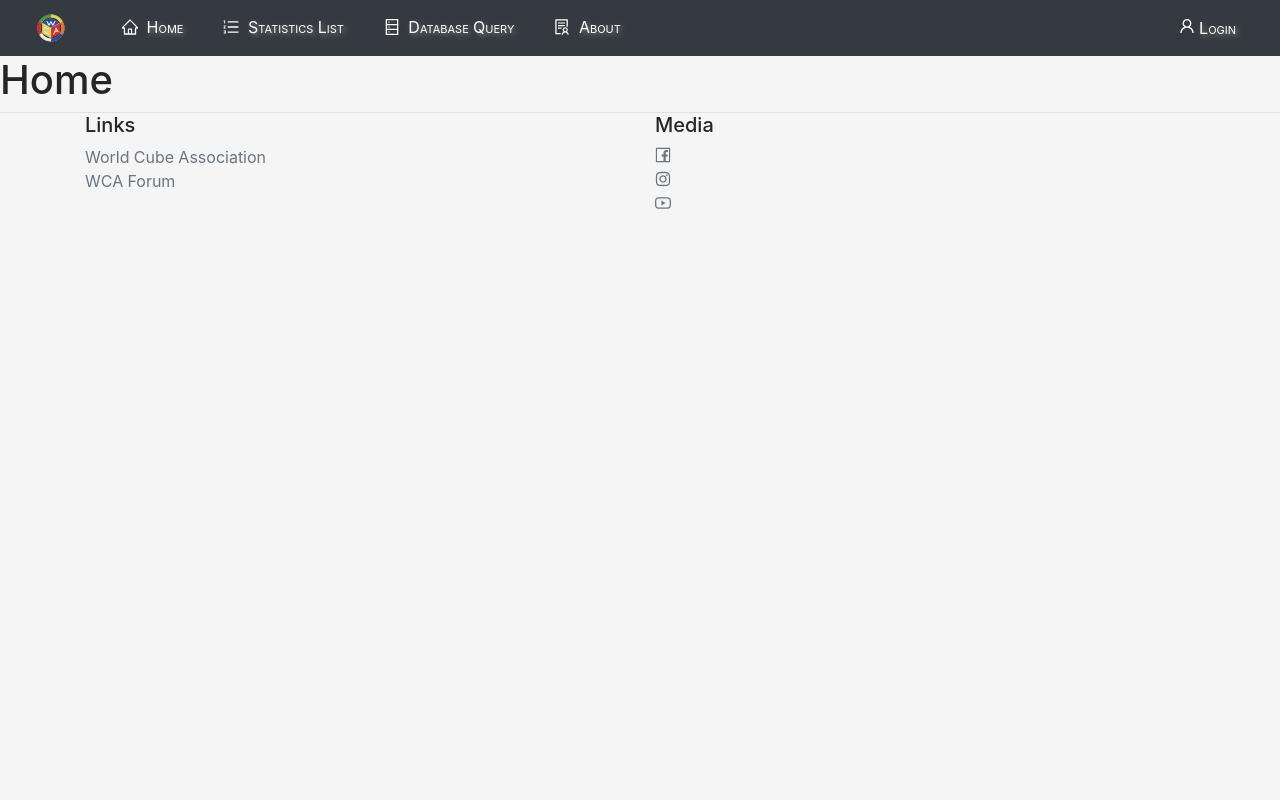
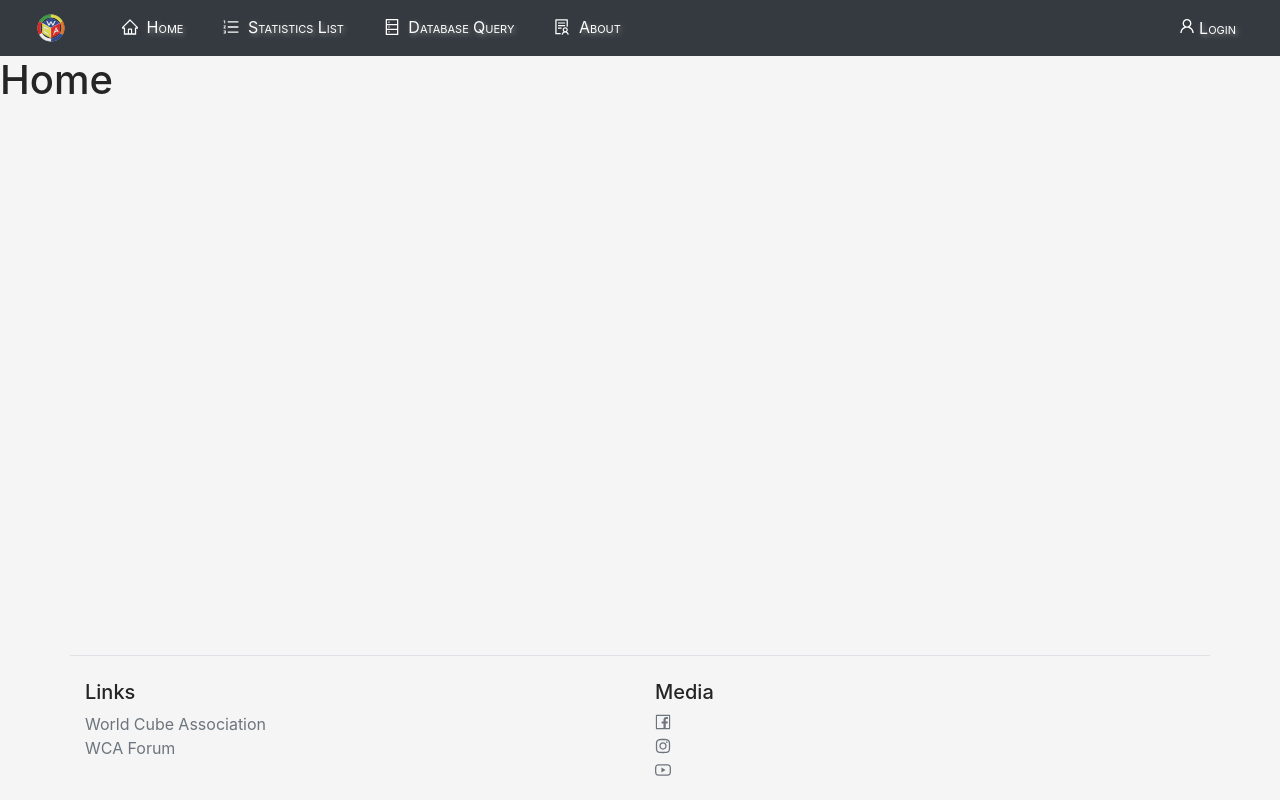
Before and after one commit to thewca/statistics, a React (Create React App) app in the folder client/: page / in a window 1280 px wide. Built offline with nearby package versions, Linux system fonts and the light colour scheme.

Commit message:
Place footer always at the bottom

```diff
--- a/client/src/App.tsx
+++ b/client/src/App.tsx
@@ -1,19 +1,19 @@
-import "bootstrap/dist/css/bootstrap.min.css";
-import React from "react";
-import { HashRouter, Route, Switch } from "react-router-dom";
-import About from "./main/components/About";
-import DatabaseQuery from "./main/components/DatabaseQuery";
-import Home from "./main/components/Home";
-import StatisticsList from "./main/components/StatisticsList";
-import Topbar from "./main/components/Topbar";
-import { LinkItem } from "./main/model/LinkItem";
 import {
   DatabaseOutlined,
   HomeOutlined,
   OrderedListOutlined,
   SolutionOutlined,
 } from "@ant-design/icons";
+import "bootstrap/dist/css/bootstrap.min.css";
+import React from "react";
+import { HashRouter, Route, Switch } from "react-router-dom";
+import About from "./main/components/About";
+import DatabaseQuery from "./main/components/DatabaseQuery";
 import Footer from "./main/components/Footer";
+import Home from "./main/components/Home";
+import StatisticsList from "./main/components/StatisticsList";
+import Topbar from "./main/components/Topbar";
+import { LinkItem } from "./main/model/LinkItem";
 
 const links: LinkItem[] = [
   { name: "Home", href: "/", exact: true, icon: <HomeOutlined /> },
@@ -40,7 +40,8 @@ const links: LinkItem[] = [
 function App() {
   return (
     <HashRouter basename={links[0].href}>
-      <div>
+      <div id="page-container">
+        <div id="content-wrapper">
           <Topbar links={links} />
           <Switch>
             <Route exact path={links[0].href}>
@@ -56,6 +57,7 @@ function App() {
               <About />
             </Route>
           </Switch>
+        </div>
         <Footer />
       </div>
     </HashRouter>
--- a/client/src/index.css
+++ b/client/src/index.css
@@ -9,3 +9,16 @@ body {
   -moz-osx-font-smoothing: grayscale;
   background-color: rgb(245, 245, 245) !important;
 }
+
+#page-container {
+  position: relative;
+  min-height: 100vh;
+  padding-bottom: 150px;
+}
+
+#footer {
+  margin-top: 150px;
+  position: absolute;
+  bottom: 0;
+  width: 100%;
+}
--- a/client/src/main/components/Footer.tsx
+++ b/client/src/main/components/Footer.tsx
@@ -7,9 +7,9 @@ import "./Footer.css";
 
 const Footer = () => {
   return (
-    <div id="footer-wrapper" className="container-fluid border-top text-muted">
-      <footer className="container">
-        <div className="row text-small">
+    <div id="footer" className="container-fluid text-muted">
+      <footer className="container border-top">
+        <div className="row text-small mt-4">
           <div className="col-6 col-md">
             <h5>Links</h5>
             <ul className="list-unstyled">
```
Also changed, not shown: client/src/index.tsx (+6 -6 lines). Lines whose indentation alone changed are shown as unchanged.
